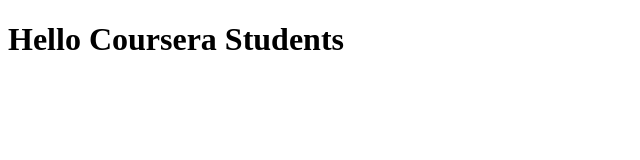
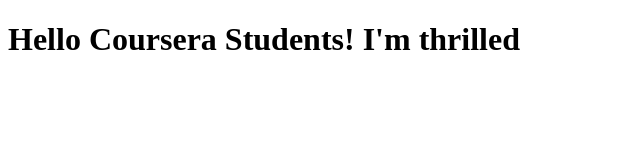
Before and after one commit to sridharippili/Singular-page-web-application, a plain HTML site: page index.html in a window 1280 px wide. Shown: the whole page, without its empty margins (0-640 px from the left). Drawn offline with Linux system fonts and the light colour scheme.

Commit message:
New version of web file

```diff
--- a/index.html
+++ b/index.html
@@ -7,6 +7,6 @@
     <title>Document</title>
 </head>
 <body>
-    <h1>Hello Coursera Students</h1>
+    <h1>Hello Coursera Students! I'm thrilled</h1>
 </body>
 </html>
```
